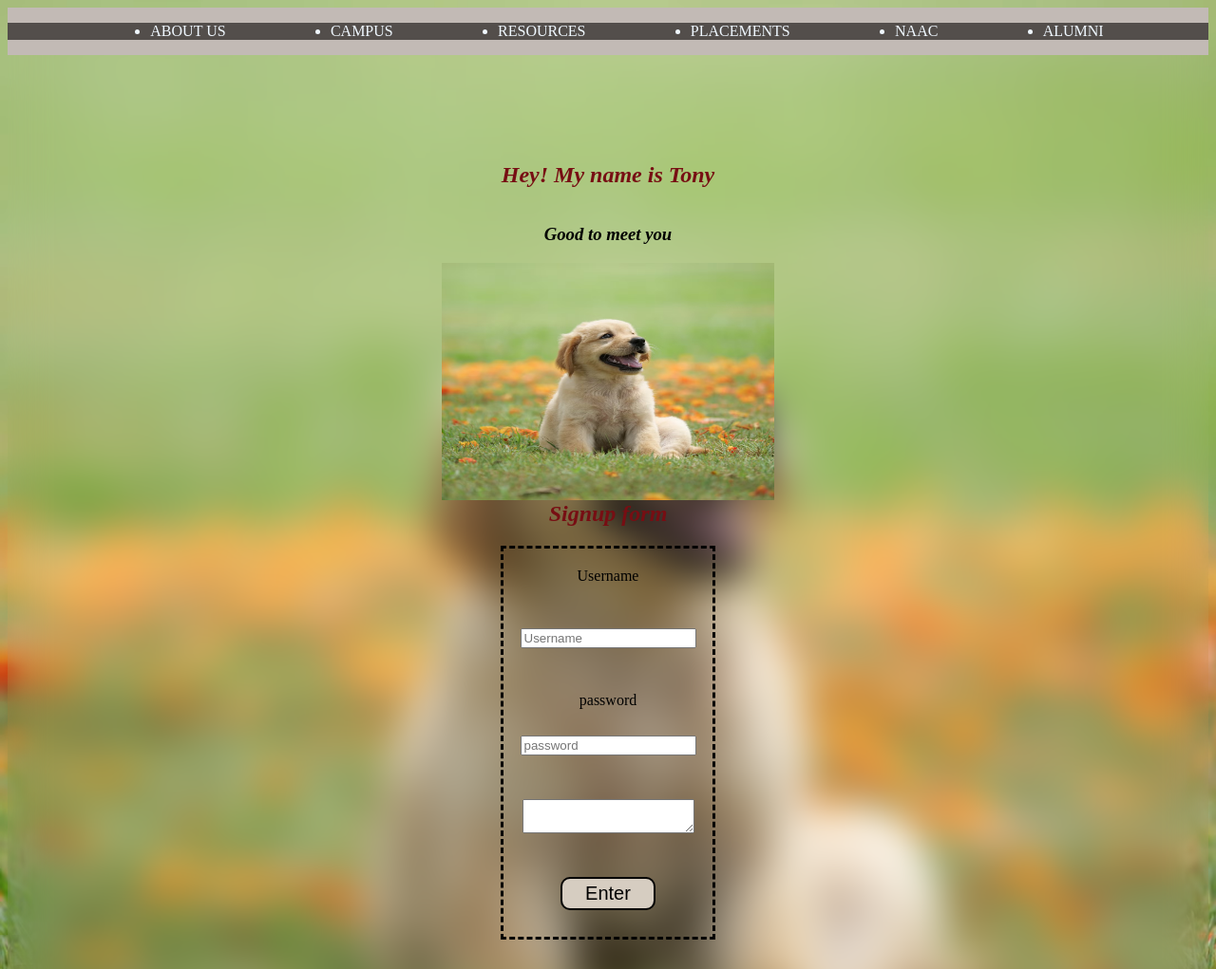
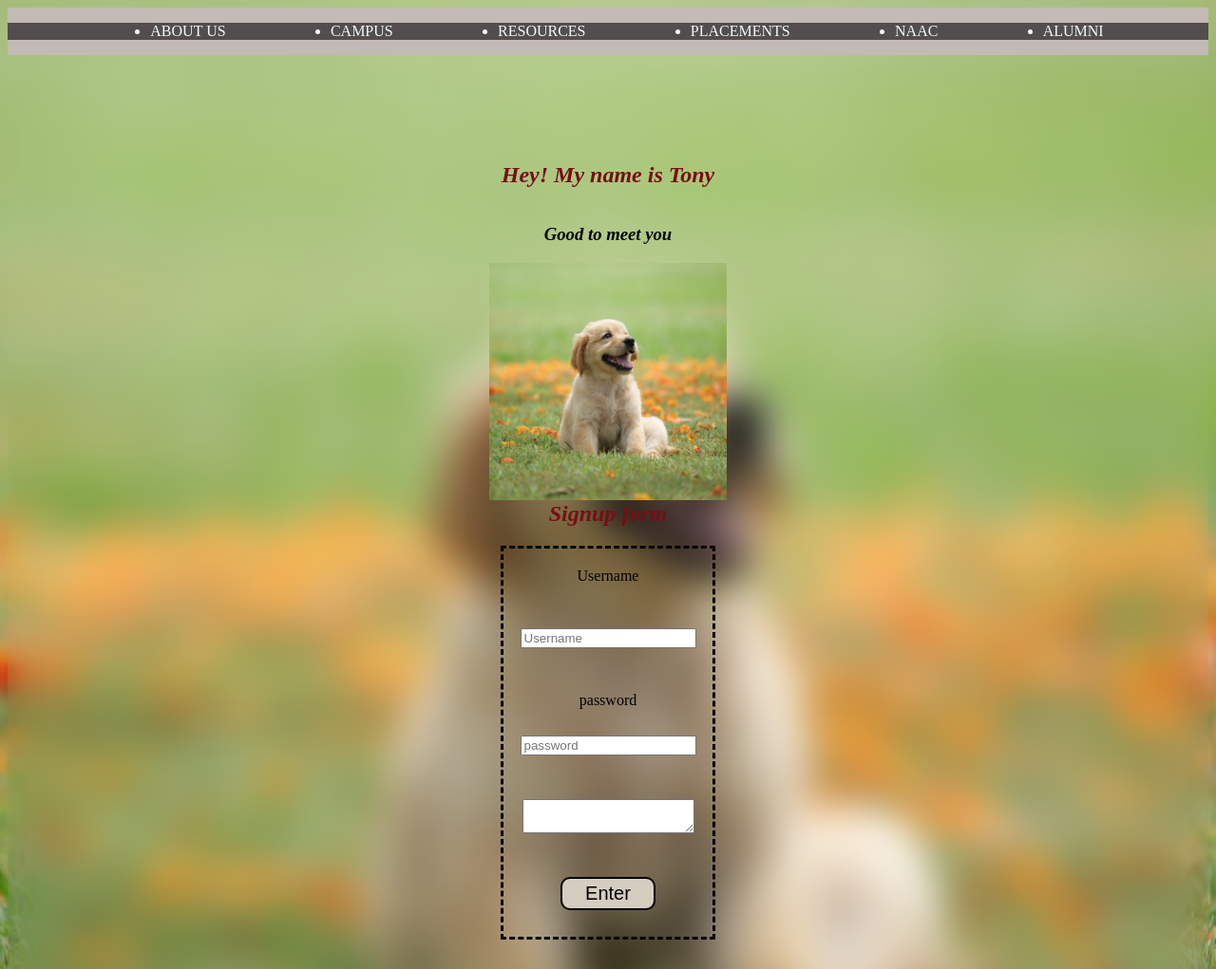
Before and after one commit to ianagha/test, a plain HTML site: page index.html in a window 1280 px wide. Shown: the top 1021 px of the page at 95% size. Drawn offline with Linux system fonts and the light colour scheme.

```diff
--- a/index.html
+++ b/index.html
@@ -24,7 +24,7 @@
     <h2><i>Hey! My name is Tony</i></h2>
     <h3><i>Good to meet you</i></h3>
 
-    <a href="https://www.youtube.com/" target="_blank"> <img src="dog.avif" alt="dog" height="250" width="350"></a>
+    <a href="https://www.youtube.com/" target="_blank"> <img src="dog.avif" alt="dog" height="250" width="250"></a>
     </div>
     <div class="signform">
     <h2><i>Signup form</i></h2>
```
